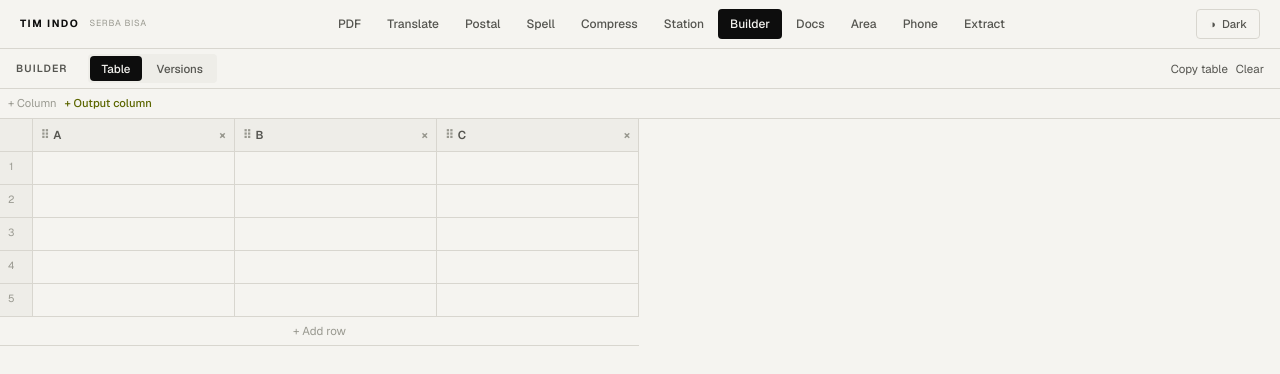
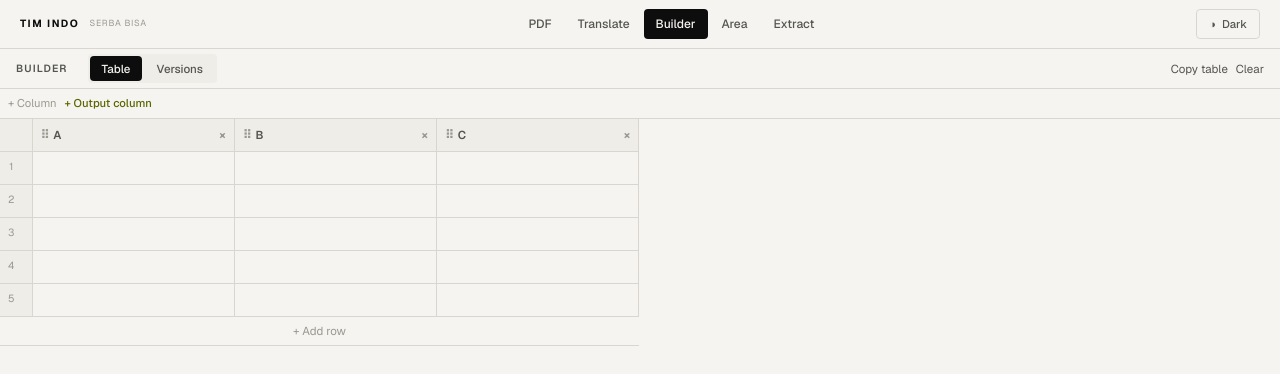
Before and after one commit to jesdonut/tim-indo, a Next.js app: page /builder in a window 1280 px wide. Shown: the top 374 px of the page. Built offline with nearby package versions, Linux system fonts and the light colour scheme.

Commit message:
fix: nav — PDF, Translate, Builder, Area, Extract

```diff
--- a/components/Nav.tsx
+++ b/components/Nav.tsx
@@ -11,14 +11,8 @@ const AUTH_PATHS = ["/login", "/signup", "/verify"]
 const NAV_ITEMS = [
   { href: "/pdf",      label: "PDF" },
   { href: "/translate",label: "Translate" },
-  { href: "/postal",   label: "Postal" },
-  { href: "/spell",    label: "Spell" },
-  { href: "/compress", label: "Compress" },
-  { href: "/station",  label: "Station" },
   { href: "/builder",  label: "Builder" },
-  { href: "/docs",     label: "Docs" },
   { href: "/area",     label: "Area" },
-  { href: "/phone",    label: "Phone" },
   { href: "/extract",  label: "Extract" },
 ]
 
```
